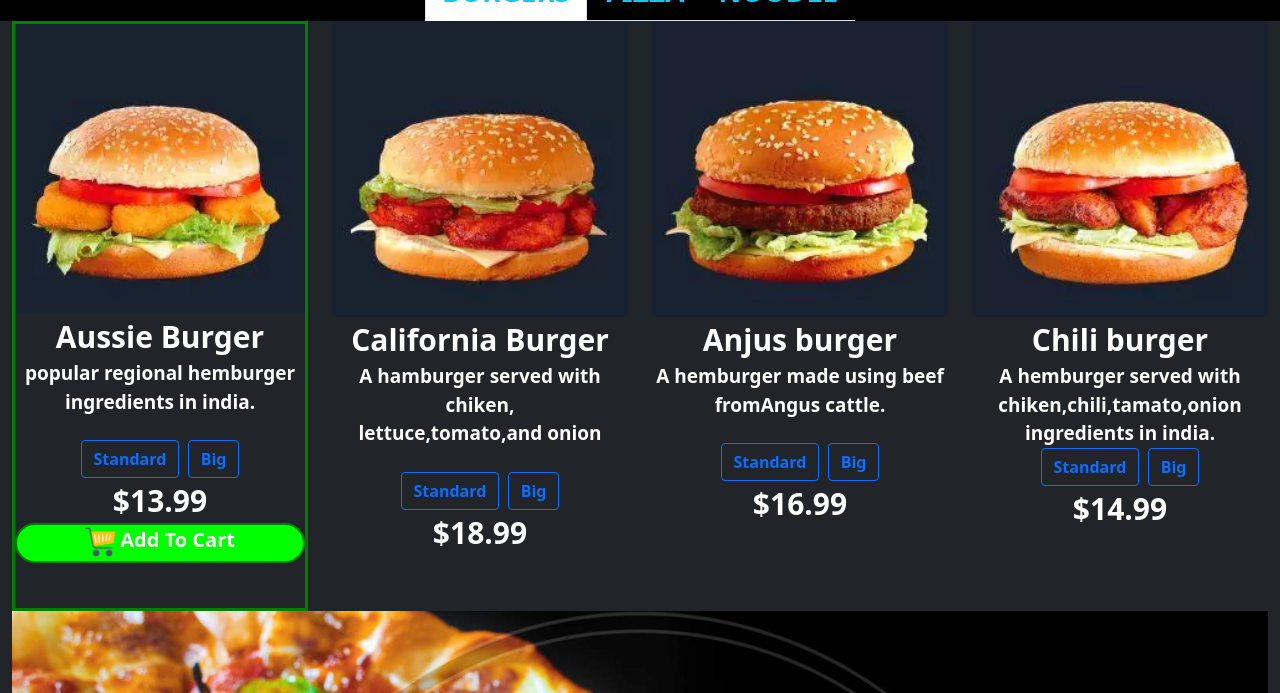
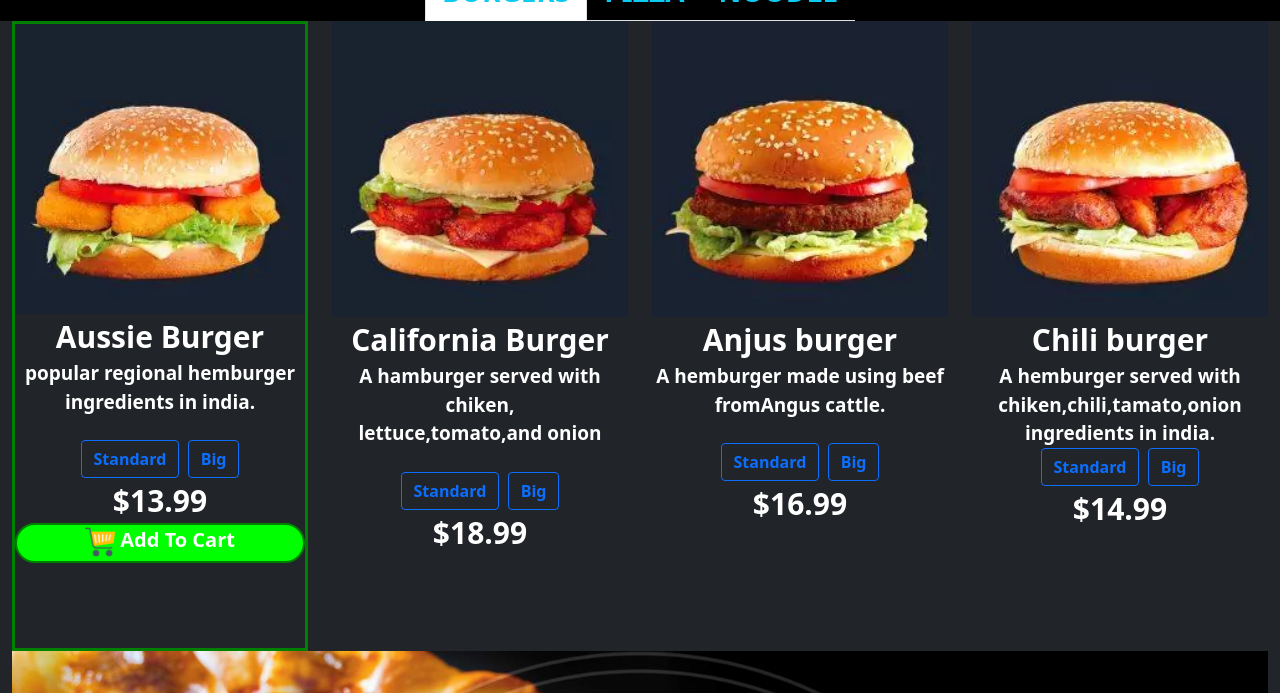
Before and after one commit to sachinsaxena7120/foodorder, a plain HTML site: page index.html in a window 1280 px wide. In both pictures the pointer is over the element 160 px from the left and 2050 px from the top of the page. Shown: the part 1757-2450 px from the top of the page. Drawn offline with nearby package versions, Linux system fonts and the light colour scheme; files whose address does not match are found by name.

Commit message:
Update style.css

```diff
--- a/style.css
+++ b/style.css
@@ -197,7 +197,7 @@
 
   .mydiv1:hover{
     border: 3px solid green;
-    height: 590px;
+    height: 630px;
     transition: 2s all ease-in;
   }
   .mydiv1:hover .cart1{
```
